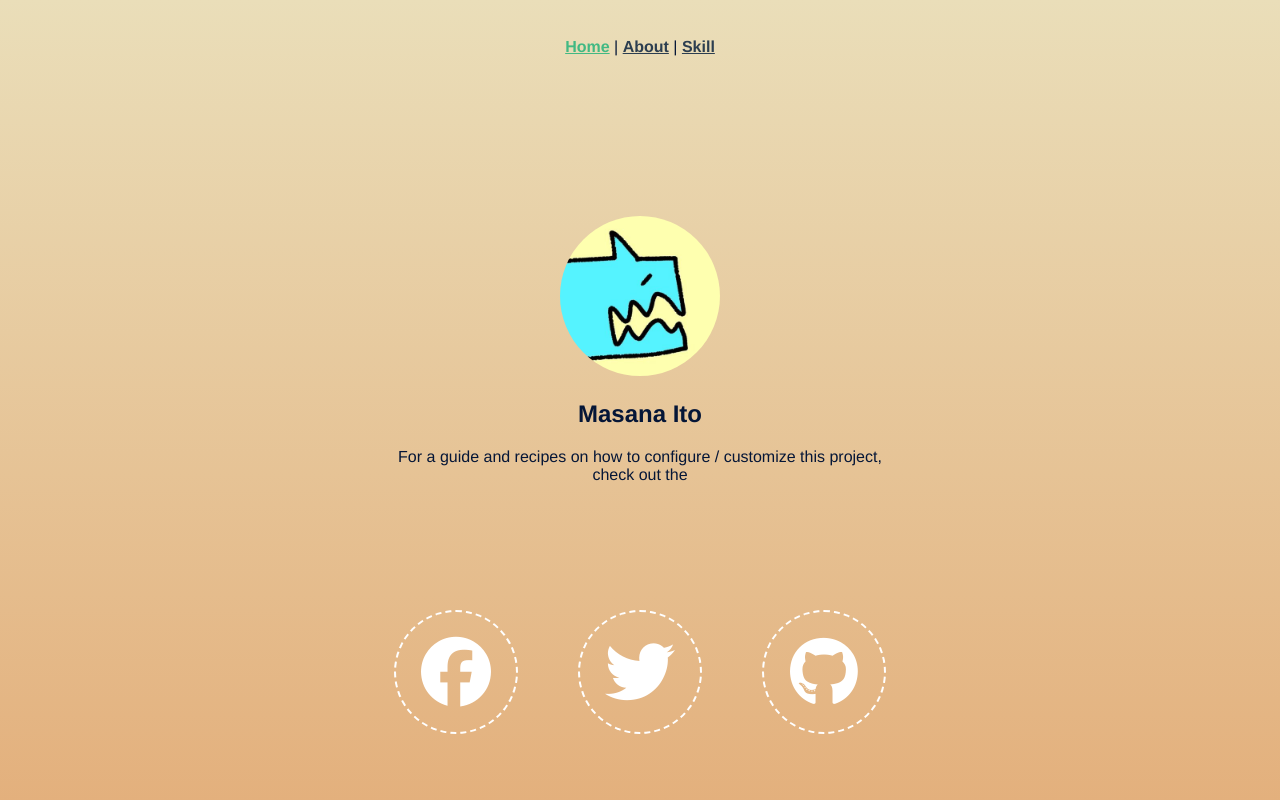
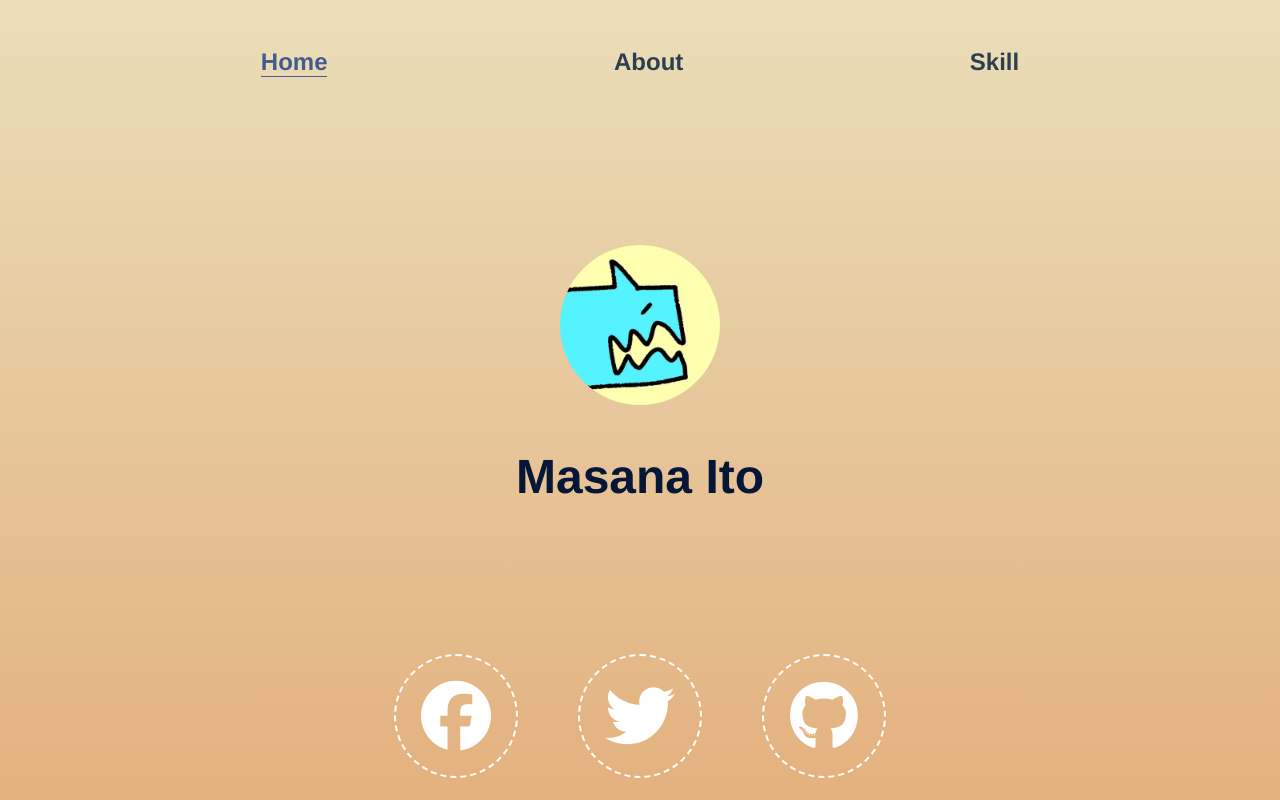
Before and after one commit to MasanaIto/PortforioSite, a Vue app: page / in a window 1280 px wide. Shown: the top 800 px of the page. Built offline with nearby package versions, Linux system fonts and the light colour scheme.

Commit message:
Navbarのデザインを変更,App.vueの構造を調整

```diff
--- a/public/index.html
+++ b/public/index.html
@@ -12,7 +12,6 @@
       <strong>We're sorry but <%= htmlWebpackPlugin.options.title %> doesn't work properly without JavaScript enabled. Please enable it to continue.</strong>
     </noscript>
     <div id="app"></div>
-    <!-- built files will be auto injected -->
     <script src="https://kit.fontawesome.com/12a9d9adb0.js" crossorigin="anonymous"></script>
   </body>
 </html>
--- a/src/App.vue
+++ b/src/App.vue
@@ -1,14 +1,18 @@
 <template>
   <div id="app">
     <Navbar />
-    <Footer />
+    <transition mode="out-in">
+      <router-view/>
+    </transition>
+    <footer>
+      <Footer />
+    </footer>
   </div>
 </template>
 <style lang="scss">
 body {
   background: linear-gradient(#eadeb9, #e2a872);
 }
-
 #app {
   font-family: Avenir, Helvetica, Arial, sans-serif;
   -webkit-font-smoothing: antialiased;
@@ -16,7 +20,27 @@ body {
   text-align: center;
   color: #051637;
 }
-
+.v-enter {
+  transform: translate(-100px, 0);
+  opacity: 0;
+}
+.v-enter-to {
+  opacity: 1;
+}
+.v-enter-active {
+  transition: all 1s 0s ease;
+}
+.v-leave {
+  transform: translate(0, 0);
+  opacity: 1;
+}
+.v-leave-to {
+  transform: translate(100px, 0);
+  opacity: 0;
+}
+.v-leave-active {
+  transition: all .5s 0s ease;
+}
 </style>
 
 <script>
@@ -24,6 +48,9 @@ import Navbar from './components/Navbar'
 import Footer from './components/Footer'
 
 export default {
-  components: { Navbar, Footer }
+  components: {
+    Navbar,
+    Footer
+  }
 }
 </script>
--- a/src/components/Navbar.vue
+++ b/src/components/Navbar.vue
@@ -1,49 +1,37 @@
 <template>
-    <div id="nav">
-        <router-link to="/">Home</router-link> |
-        <router-link to="/about">About</router-link> |
-        <router-link to="/skill">Skill</router-link>
-        <transition mode="out-in">
-        <router-view/>
-        </transition>
-    </div>
+    <section class="navbar">
+      <router-link class="tab" to="/">Home</router-link>
+      <router-link class="tab" to="/about">About</router-link>
+      <router-link class="tab" to="/skill">Skill</router-link>
+    </section>
 </template>
 
 <style lang="scss" scoped>
-
-#nav {
-  padding: 30px;
-
+.navbar {
+  display: flex;
+  justify-content: space-between;
+  width: 60%;
+  margin: 0 auto;
+  padding: 40px;
   a {
+    font-size: 1.5em;
     font-weight: bold;
     color: #2c3e50;
-
+    text-decoration: none;
     &.router-link-exact-active {
-      color: #42b983;
+      color: #455b8f;
+      border-bottom: solid 1px #455b8f;
     }
   }
 }
 
-.v-enter {
-  transform: translate(-100px, 0);
-  opacity: 0;
-}
-.v-enter-to {
-  opacity: 1;
-}
-.v-enter-active {
-  transition: all 1s 0s ease;
-}
-.v-leave {
-  transform: translate(0, 0);
-  opacity: 1;
-}
-.v-leave-to {
-  transform: translate(100px, 0);
-  opacity: 0;
-}
-.v-leave-active {
-  transition: all .5s 0s ease;
+@media screen and (max-width: 700px) {
+  .navbar {
+    width: 80%;
+    a {
+      font-size: 1.2em;
+    }
+  }
 }
 
 </style>
--- a/src/router/index.js
+++ b/src/router/index.js
@@ -13,12 +13,12 @@ const routes = [
   {
     path: '/about',
     name: 'About',
-    component: () => import(/* webpackChunkName: "about" */ '../views/About.vue')
+    component: () => import('../views/About.vue')
   },
   {
     path: '/skill',
     name: 'Skill',
-    component: () => import(/* webpackChunkName: "about" */ '../views/Skill.vue')
+    component: () => import('../views/Skill.vue')
   }
 ]
 
--- a/src/views/Home.vue
+++ b/src/views/Home.vue
@@ -2,11 +2,6 @@
   <section id="home">
     <img class="top__icon" alt="Masana Icon" src="../assets/myicon.jpg">
     <h1>Masana Ito</h1>
-    <p>
-      For a guide and recipes on how to configure / customize this project,<br>
-      check out the
-    </p>
-
     <div class="social">
       <a href="https://www.facebook.com/masana.ito.758" class="link facebook" target="_brank">
         <span class="fab fa-facebook"></span>
@@ -23,12 +18,16 @@
 
 <style lang="scss" scoped>
 .top__icon {
-    margin-top: 10em;
+    margin-top: 8em;
     margin-left: auto;
     margin-right: auto;
     width: 10em;
     height: 10em;
     border-radius: 50%;
+}
+
+h1 {
+  font-size: 3em;
 }
 
 h3 {
```
